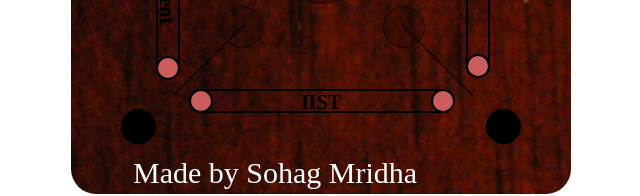
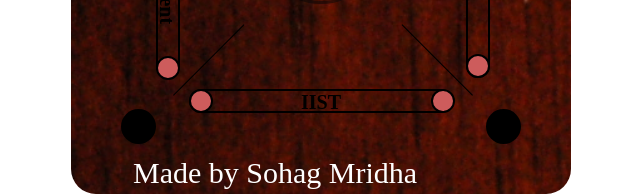
Before and after one commit to sohagmrida15/Carrom, a plain HTML site: page index.html in a window 1280 px wide. Shown: the part 376-572 px from the top of the page, 319-959 px from the left. Drawn offline with Linux system fonts and the light colour scheme; a web font is replaced by a local one.

Commit message:
Update index.html

```diff
--- a/index.html
+++ b/index.html
@@ -46,11 +46,11 @@
 				<div class="arrow" id='arrow3'></div>
 				<div class="arrow" id='arrow4'></div>
 
-				<!-- Circles of arrows -->
+				<!-- Circles of arrows
 				<div class="sidecircle" id='circle1'></div>
 				<div class="sidecircle" id='circle2'></div>
 				<div class="sidecircle" id='circle3'></div>
-				<div class="sidecircle" id='circle4'></div>
+				<div class="sidecircle" id='circle4'></div> -->
 
 				<!-- Center circle  -->
 				<div class="centercircle">
```
